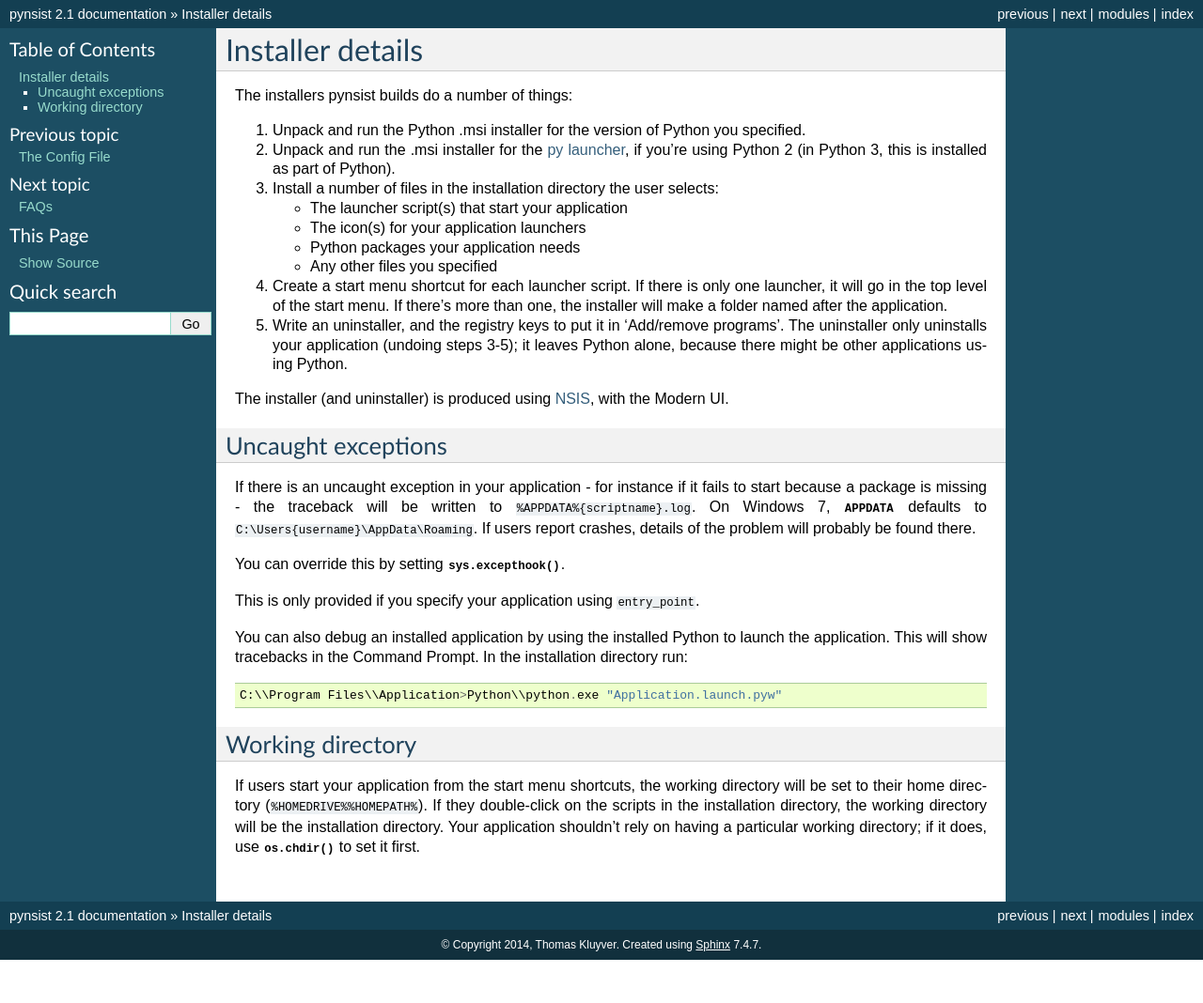
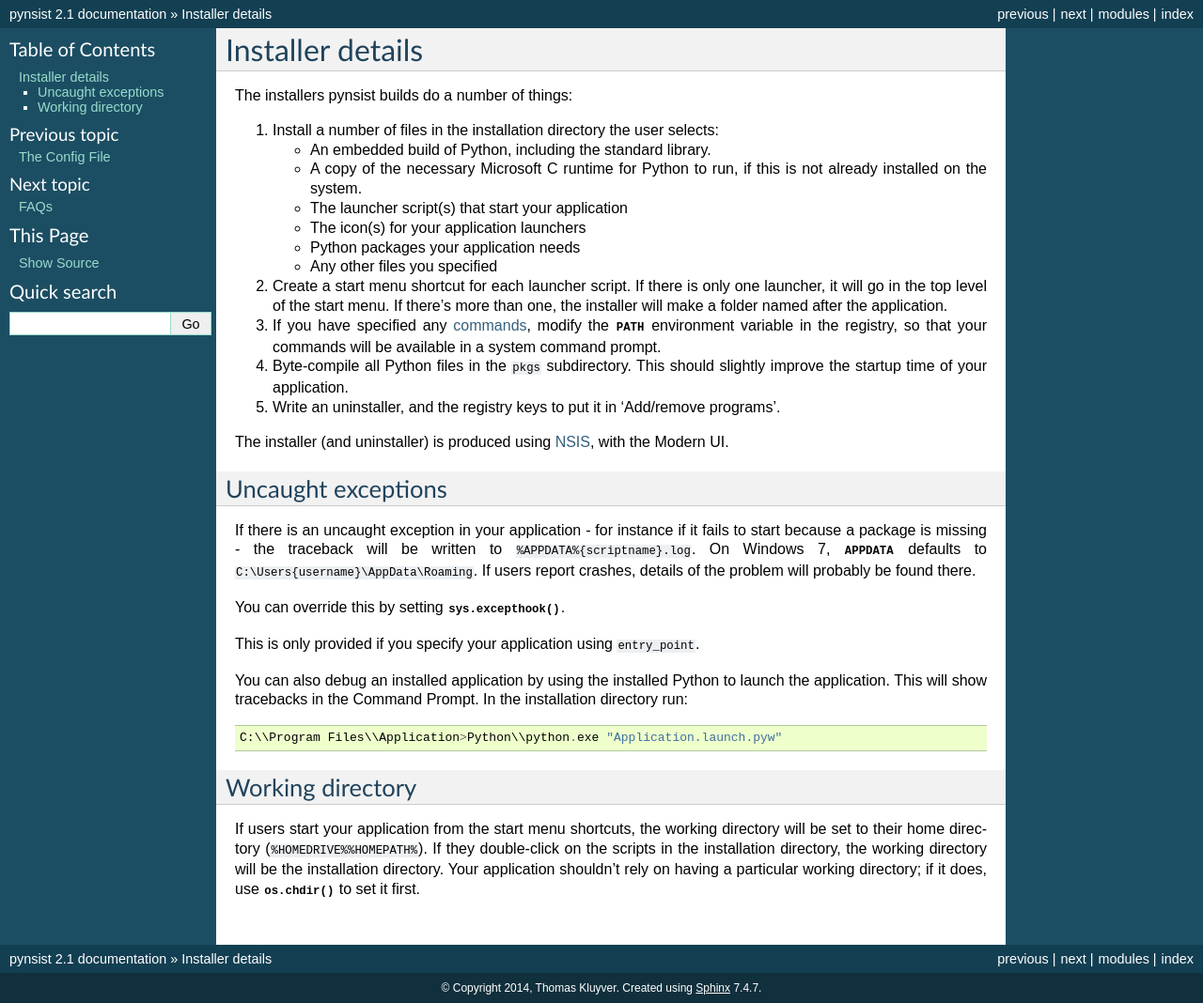
Before and after one commit to takluyver/pynsist, a Sphinx documentation site: the page built from doc/installers.rst, in a window 1280 px wide. Shown: the whole page at 94% size. Built offline with Sphinx 7.4.7, drawn with Linux system fonts in a browser that asks for light colours; before the commit the page ends 1022 px from its top, so only the background shows below that.

Commit message:
Update docs describing what the installers do

```diff
--- a/doc/installers.rst
+++ b/doc/installers.rst
@@ -3,24 +3,25 @@ Installer details
 
 The installers pynsist builds do a number of things:
 
-1. Unpack and run the Python .msi installer for the version of Python you
-   specified.
-2. Unpack and run the .msi installer for the `py launcher
-   <https://bitbucket.org/vinay.sajip/pylauncher>`_, if you're using Python 2
-   (in Python 3, this is installed as part of Python).
-3. Install a number of files in the installation directory the user selects:
+1. Install a number of files in the installation directory the user selects:
 
+   - An embedded build of Python, including the standard library.
+   - A copy of the necessary Microsoft C runtime for Python to run, if this
+     is not already installed on the system.
    - The launcher script(s) that start your application
    - The icon(s) for your application launchers
    - Python packages your application needs
    - Any other files you specified
 
-4. Create a start menu shortcut for each launcher script. If there is only one
+2. Create a start menu shortcut for each launcher script. If there is only one
    launcher, it will go in the top level of the start menu. If there's more than
    one, the installer will make a folder named after the application.
+3. If you have specified any :ref:`commands <command_config>`, modify the
+   :envvar:`PATH` environment variable in the registry, so that your commands
+   will be available in a system command prompt.
+4. Byte-compile all Python files in the ``pkgs`` subdirectory. This should
+   slightly improve the startup time of your application.
 5. Write an uninstaller, and the registry keys to put it in 'Add/remove programs'.
-   The uninstaller only uninstalls your application (undoing steps 3-5); it
-   leaves Python alone, because there might be other applications using Python.
 
 The installer (and uninstaller) is produced using `NSIS
 <http://nsis.sourceforge.net/Main_Page>`_, with the Modern UI.
```
